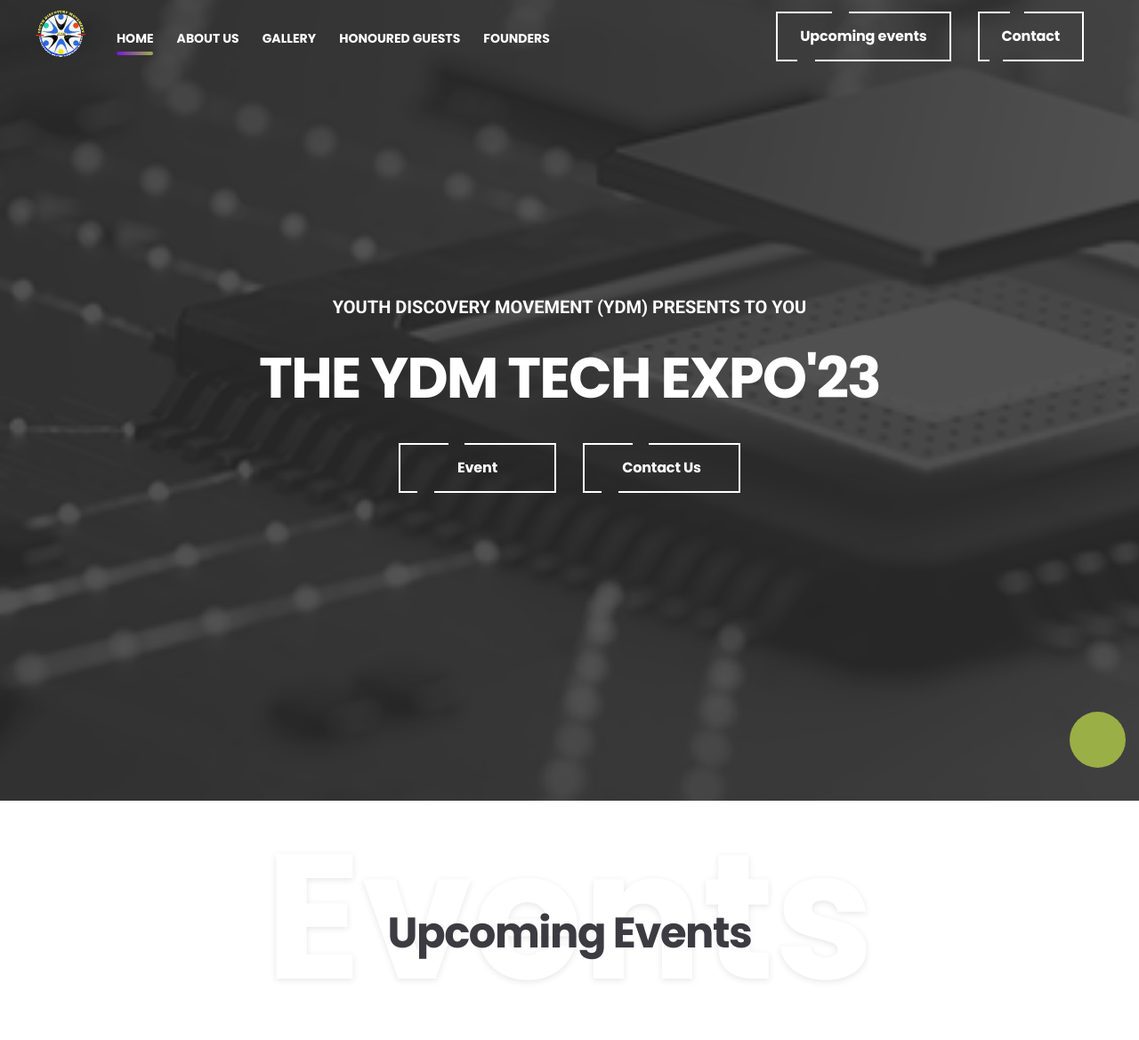
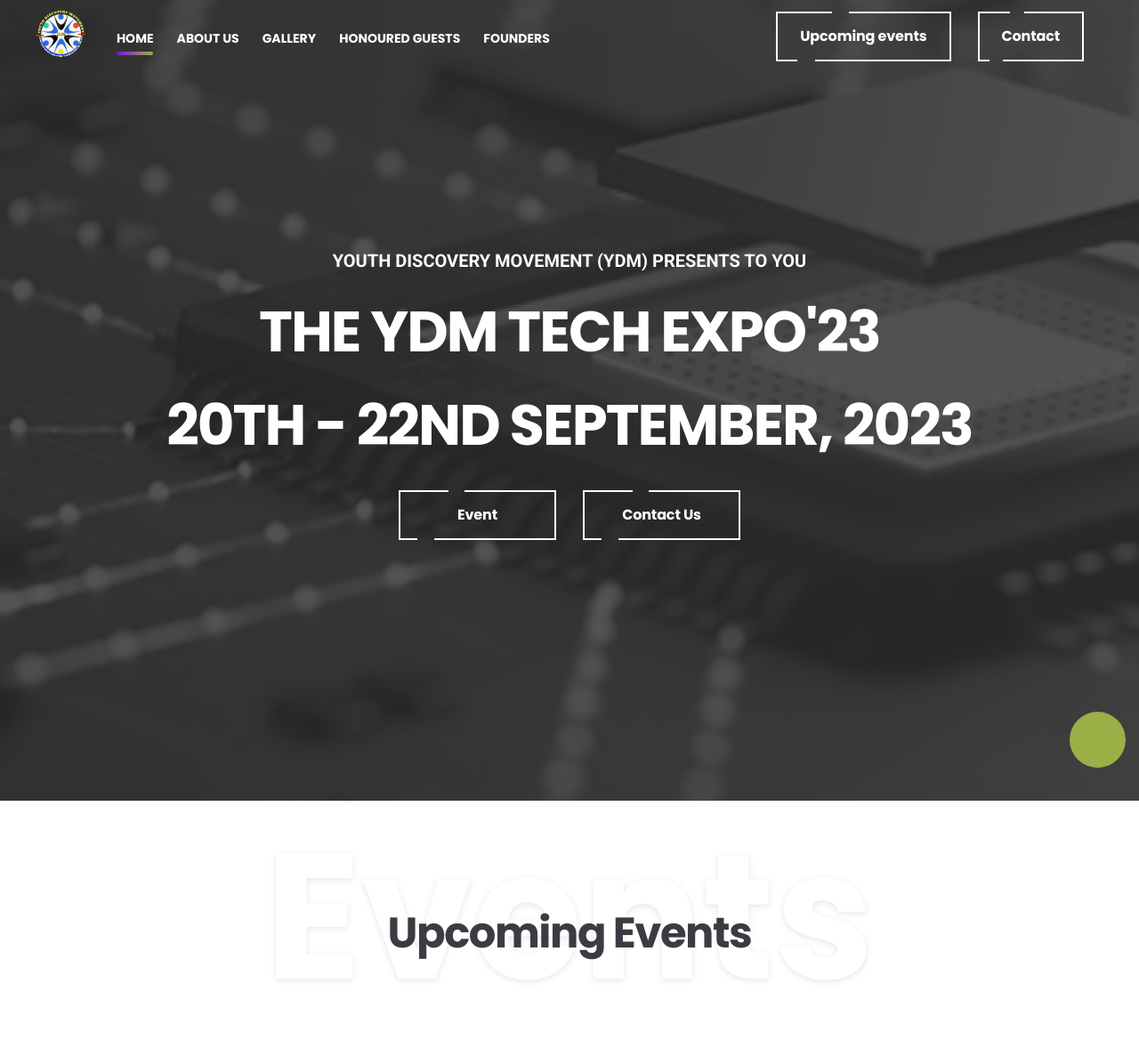
Before and after one commit to gloriaenyonam/YDMRepo, a Django app: page / in a window 1280 px wide. Shown: the top 1169 px of the page at 89% size. Run offline with Django 3.2, Linux system fonts and the light colour scheme; some libraries are stand-ins or nearby versions; some web fonts are replaced.

Commit message:
adding date

```diff
--- a/templates/home.html
+++ b/templates/home.html
@@ -29,6 +29,7 @@
 				<div class="container text-center js-rotation" data-animation="fadeInUpSm" data-animation-delay="0s">
 					<div class="tt-title-01">YOUTH DISCOVERY MOVEMENT (YDM) PRESENTS TO YOU</div>
 					<div class="tt-title-02">THE YDM TECH EXPO'23</div>
+					<div class="tt-title-02">20TH - 22ND SEPTEMBER, 2023</div>
 					<div class="tt-row-btn">
 						<a class="tt-btn" href="/#event"><span>Event</span></a>
 						<a class="tt-btn" href="/contact"><span>Contact Us</span></a>
@@ -43,6 +44,7 @@
 				<div class="container text-center js-rotation" data-animation="fadeInUpSm" data-animation-delay="0s">
 					<div class="tt-title-01">YOUTH DISCOVERY MOVEMENT (YDM) PRESENTS TO YOU</div>
 					<div class="tt-title-02">THE YDM TECH EXPO'23</div>
+					<div class="tt-title-02">20TH - 22ND SEPTEMBER, 2023</div>
 					<div class="tt-row-btn">
 						<a class="tt-btn" href="/#event"><span>Event</span></a>
 						<a class="tt-btn" href="/contact"><span>Contact Us</span></a>
@@ -57,6 +59,7 @@
 				<div class="container text-center js-rotation" data-animation="fadeInUpSm" data-animation-delay="0s">
 					<div class="tt-title-01">YOUTH DISCOVERY MOVEMENT (YDM) PRESENTS TO YOU</div>
 					<div class="tt-title-02">THE YDM TECH EXPO'23</div>
+					<div class="tt-title-02">20TH - 22ND SEPTEMBER, 2023</div>
 					<div class="tt-row-btn">
 						<a class="tt-btn" href="/#event"><span>Event</span></a>
 						<a class="tt-btn" href="/contact"><span>Contact Us</span></a>
```
